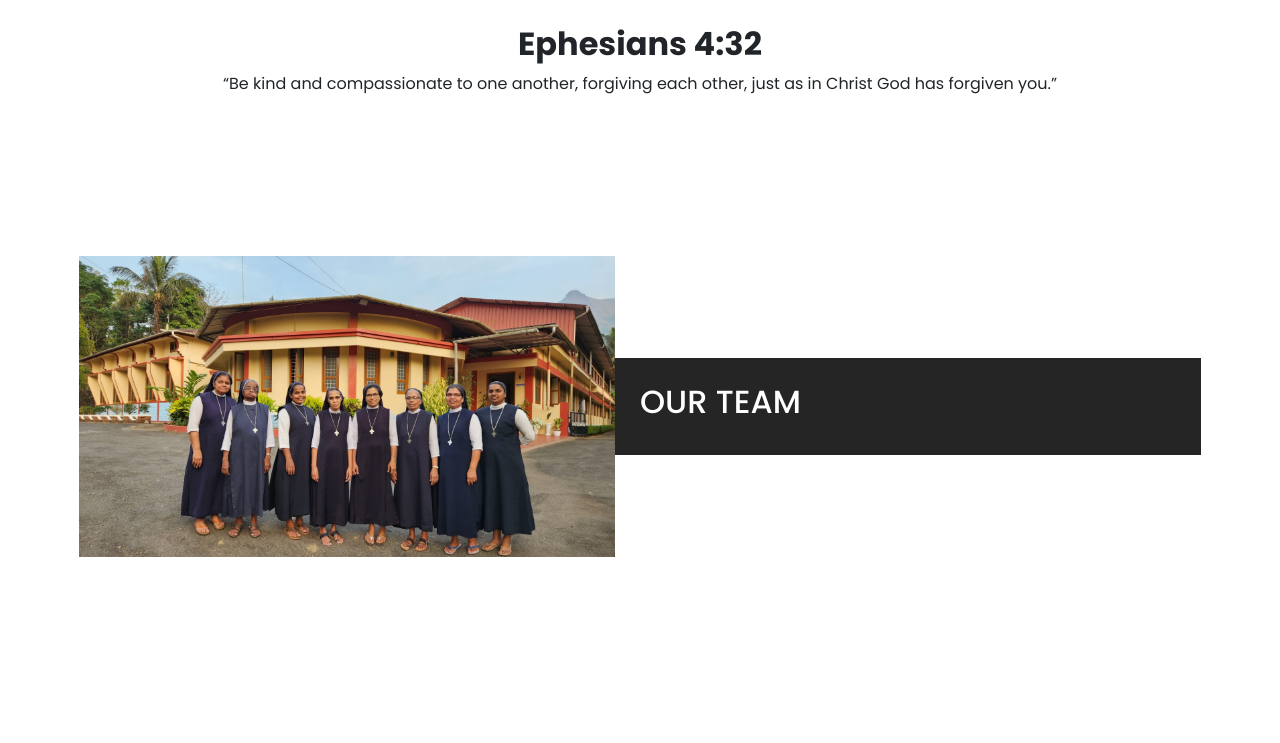
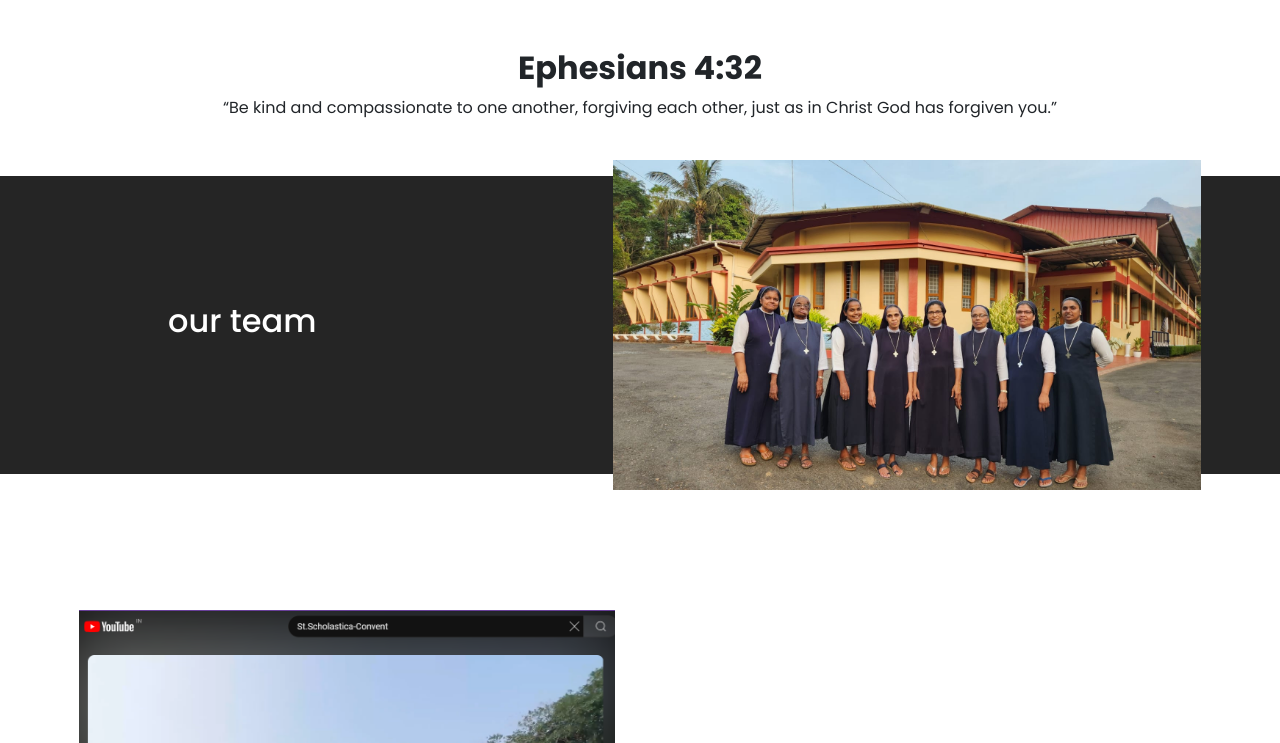
Before and after one commit to alx191/Scholastica, a plain HTML site: page index.html in a window 1280 px wide. Shown: the part 4840-5583 px from the top of the page. Drawn offline with nearby package versions, Linux system fonts and the light colour scheme.

Commit message:
Update index.html

```diff
--- a/index.html
+++ b/index.html
@@ -616,6 +616,7 @@ care.
 <!-- gallery 2  end -->
       <br>
   <br>
+          <br>
     <div class="container">
       <div class="heading_container">
         <h2>
@@ -626,17 +627,17 @@ care.
         </p>
       </div><br>
     </div>
-  <section class="about_section layout_padding">
+
+  <section class="wehave_section">
     <div class="container-fluid">
       <div class="box">
+        <div class="detail-box">
+          <h2>
+            our team
+          </h2>
+        </div>
         <div class="img-box">
           <img src="images/us.jpg" alt="" />
-        </div>
-        <div class="detail-box">
-          <h2>
-            OUR TEAM
-          </h2>
-
         </div>
       </div>
     </div>
```
